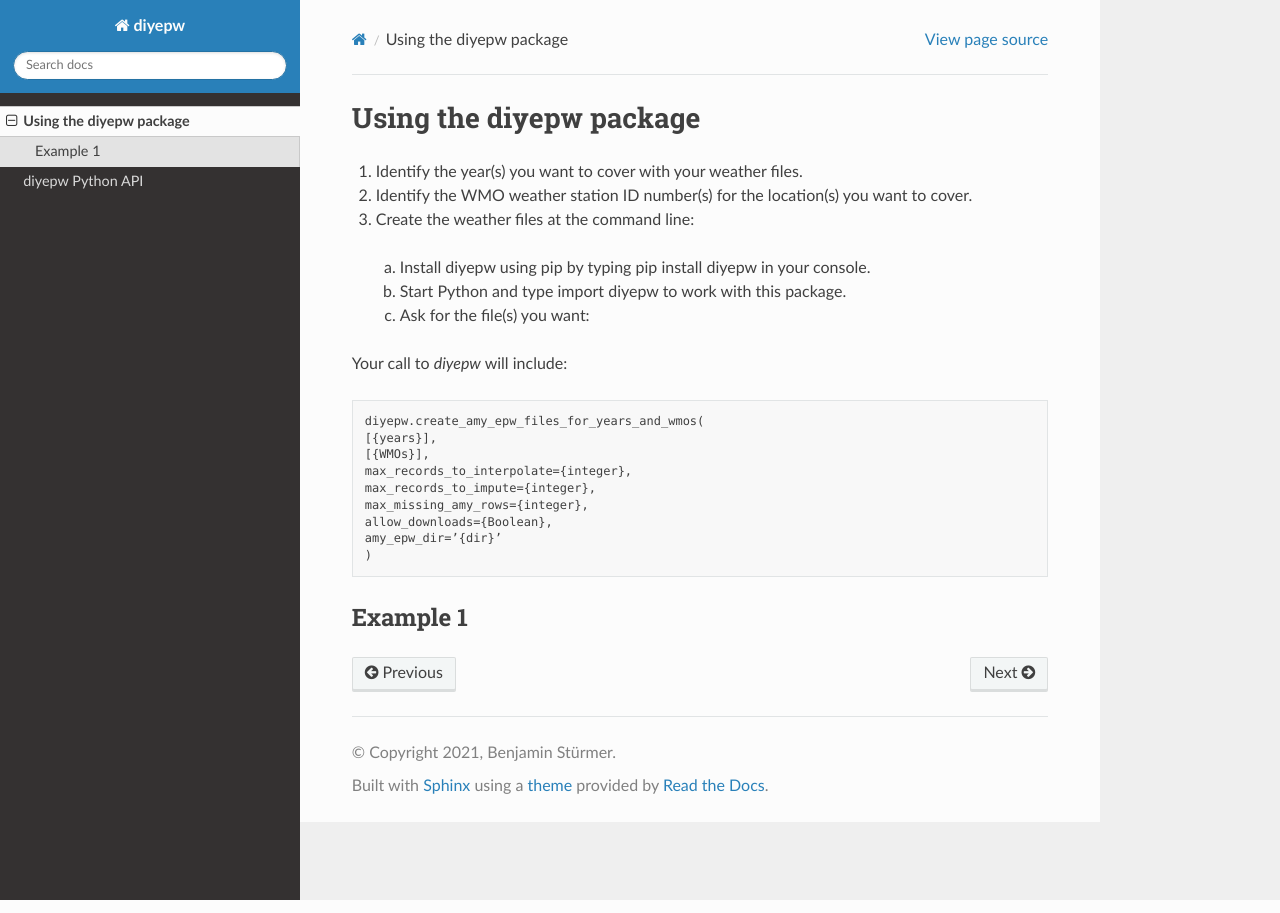
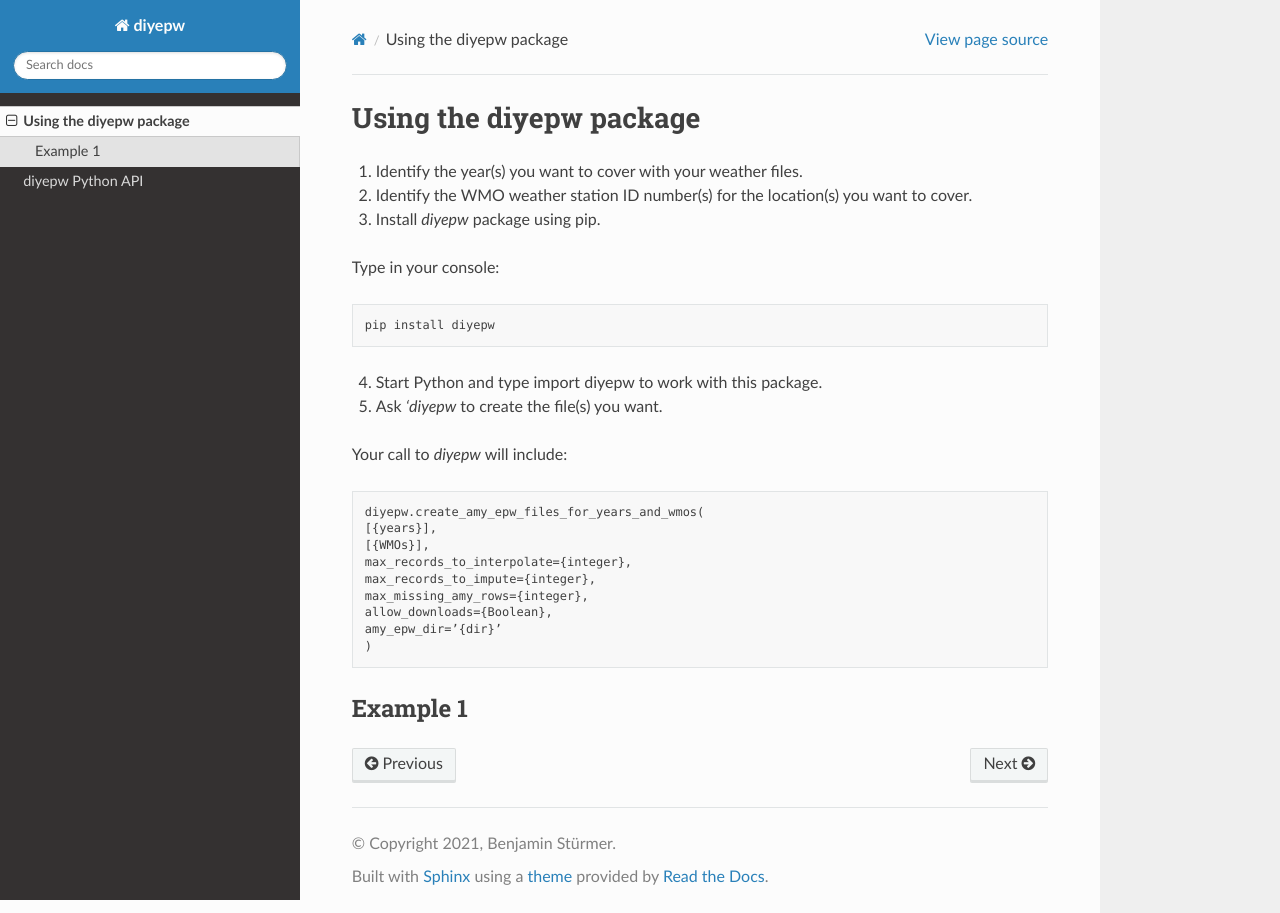
Before and after one commit to IMMM-SFA/diyepw, a Sphinx documentation site: the page built from docs/tutorial.rst, in a window 1280 px wide. Built offline with Sphinx 7.4.7 and the Read the Docs theme 2.0.0, drawn with Linux system fonts in a browser that asks for light colours.

Commit message:
Update tutorial.rst

```diff
--- a/docs/tutorial.rst
+++ b/docs/tutorial.rst
@@ -3,10 +3,15 @@ Using the diyepw package
 
 1. Identify the year(s) you want to cover with your weather files.
 2. Identify the WMO weather station ID number(s) for the location(s) you want to cover.
-3. Create the weather files at the command line:
-  a. Install diyepw using pip by typing pip install diyepw in your console.
-  b. Start Python and type import diyepw to work with this package.
-  c. Ask for the file(s) you want:
+3. Install `diyepw` package using pip.
+
+Type in your console:
+::
+
+    pip install diyepw
+
+4. Start Python and type import diyepw to work with this package.
+5. Ask `'diyepw` to create the file(s) you want.
 
 Your call to `diyepw` will include:
 ::
```
